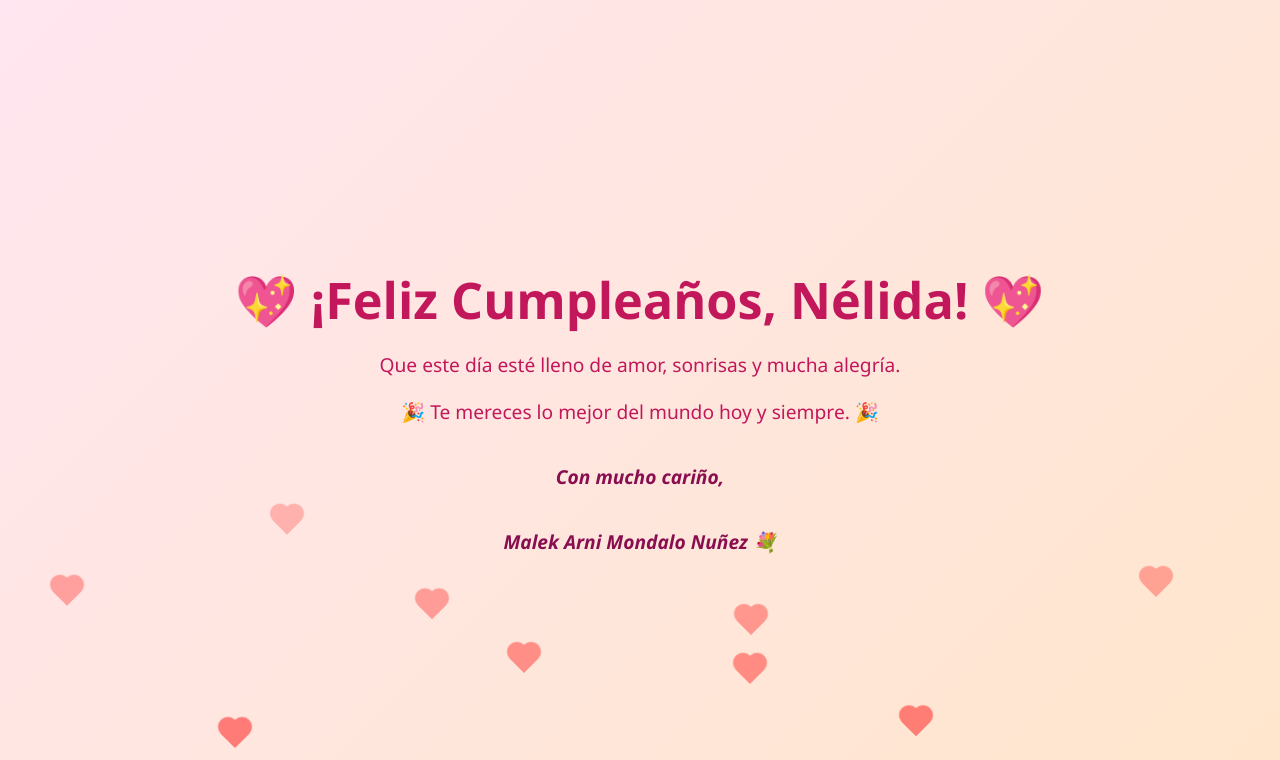
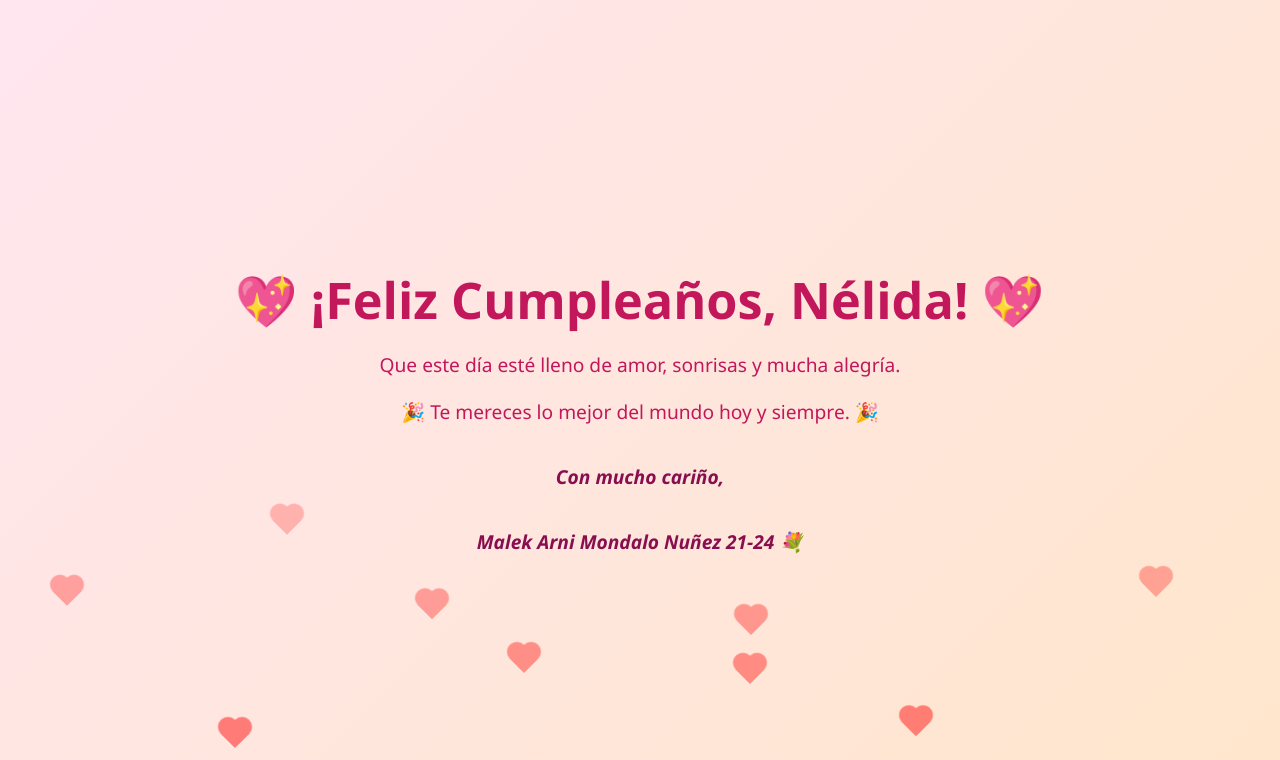
Before and after one commit to MalekMondalgo/felizcumplea-osnelida2124, a plain HTML site: page index.html in a window 1280 px wide. Shown: the top 760 px of the page. Drawn offline with Linux system fonts and the light colour scheme.

Commit message:
Update index.html

```diff
--- a/index.html
+++ b/index.html
@@ -91,7 +91,7 @@
   <p>Que este día esté lleno de amor, sonrisas y mucha alegría.</p>
   <p>🎉 Te mereces lo mejor del mundo hoy y siempre. 🎉</p>
   <p class="firma">Con mucho cariño,</p>
-  <p class="firma">Malek Arni Mondalo Nuñez 💐</p>
+  <p class="firma">Malek Arni Mondalo Nuñez 21-24 💐</p>
 
   <script>
     // Generar corazones flotantes
```
